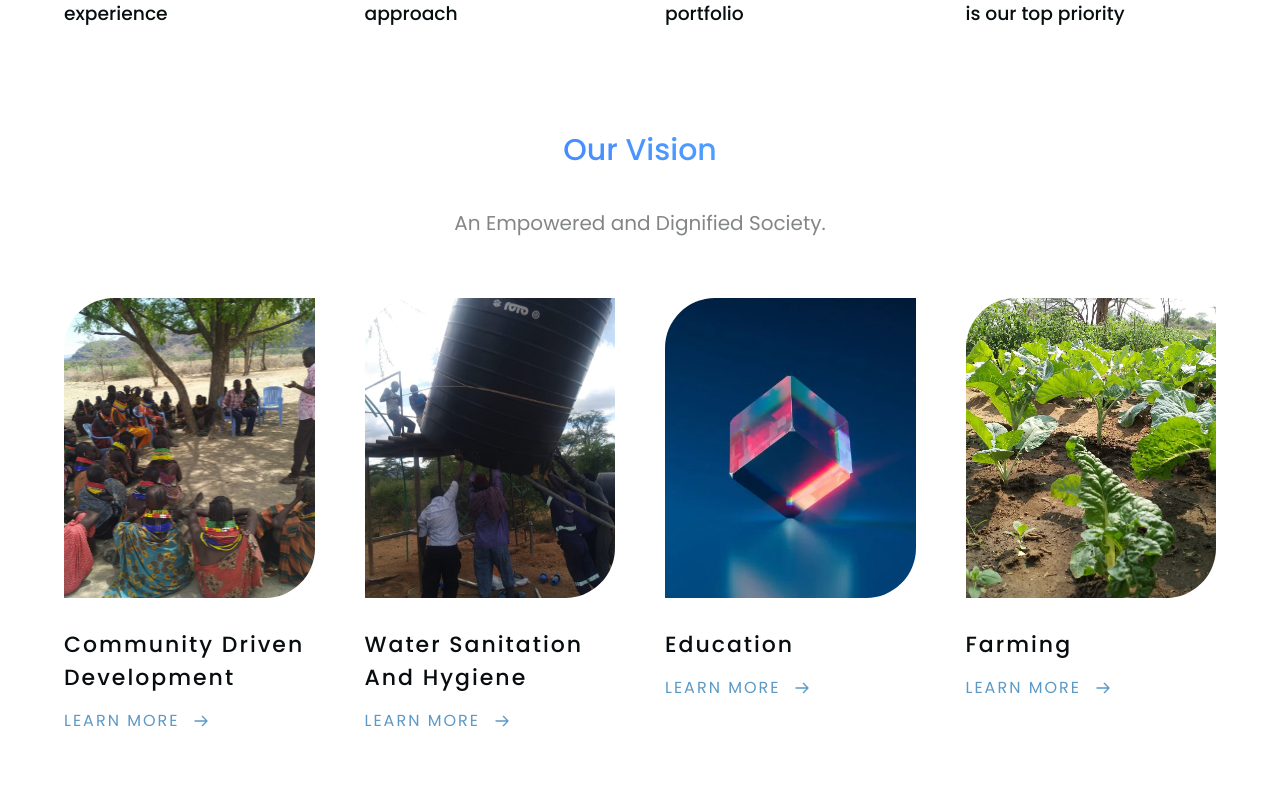
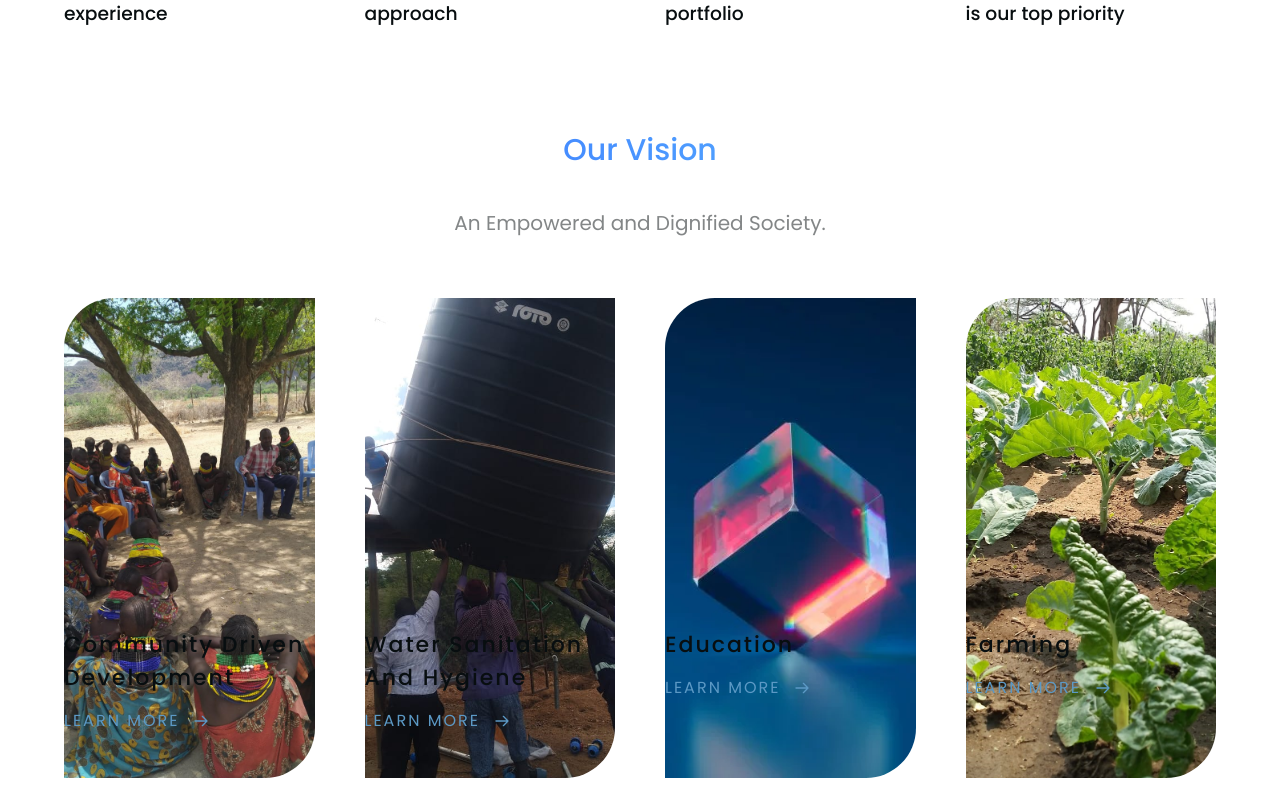
Before and after one commit to Imoite-zn/acme-org-site, a Next.js app: page / in a window 1280 px wide. Shown: the part 1559-2357 px from the top of the page. Built offline with nearby package versions, Linux system fonts and the light colour scheme.

Commit message:
Update _common.scss
60vh card img

```diff
--- a/styles/_common.scss
+++ b/styles/_common.scss
@@ -82,7 +82,7 @@
     margin-bottom: 30px;
     img {
       width: 100%;
-      height: 100%;
+      height: 60vh;
       object-fit: cover;
       border-radius: 50px 0 50px 0;
     }
```
